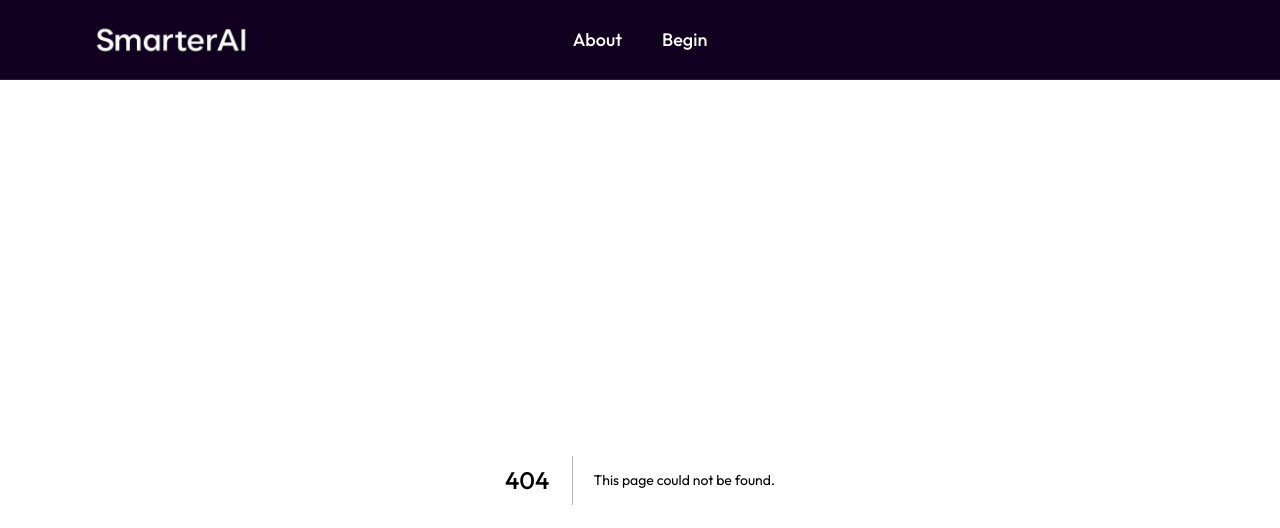
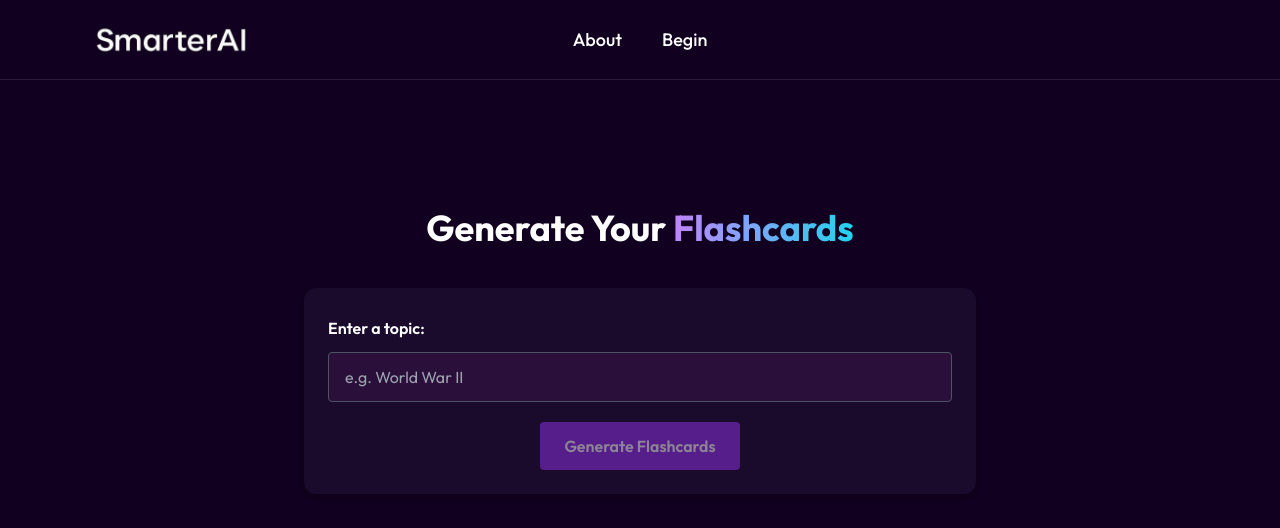
Before and after one commit to Oaksoe11/AI-flashcard, a Next.js app: page /generate in a window 1280 px wide. Before the commit this address had no page. Shown: the top 528 px of the page. Built offline with nearby package versions, Linux system fonts and the light colour scheme; a web font is replaced by a local one.

Commit message:
Add GeneratePage with Flashcardform component

```diff
--- /dev/null
+++ b/app/generate/page.jsx
@@ -0,0 +1,26 @@
+'use client'
+
+import React from 'react'
+import Flashcardform from '../components/Flashcardform'
+
+const GeneratePage = () => {
+  return (
+    <>
+      <div className="min-h-screen bg-[#11001f] text-white pt-32 px-6 flex flex-col items-center">
+        <h1 className="text-4xl font-extrabold text-center mb-10">
+          Generate Your{' '}
+          <span className="text-transparent bg-clip-text bg-gradient-to-r from-purple-400 to-cyan-400">
+            Flashcards
+          </span>
+        </h1>
+
+        {/* This div centers the Flashcard horizontally */}
+        <div className="w-full max-w-2xl">
+          <Flashcardform />
+        </div>
+      </div>
+    </>
+  )
+}
+
+export default GeneratePage
--- a/package.json
+++ b/package.json
@@ -12,7 +12,8 @@
     "framer-motion": "^12.12.2",
     "next": "15.1.7",
     "react": "^19.0.0",
-    "react-dom": "^19.0.0"
+    "react-dom": "^19.0.0",
+    "react-simple-typewriter": "^5.0.1"
   },
   "devDependencies": {
     "@eslint/eslintrc": "^3",
```
Also changed, not shown: 1 other file (tests, documents, lock files or other folders).
